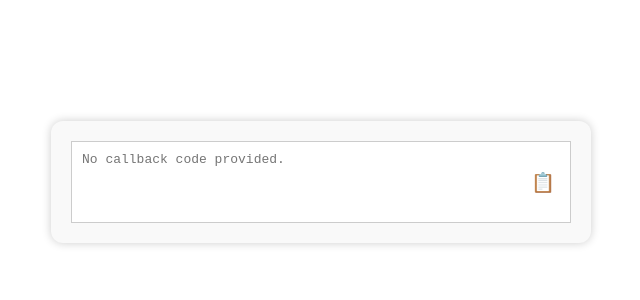
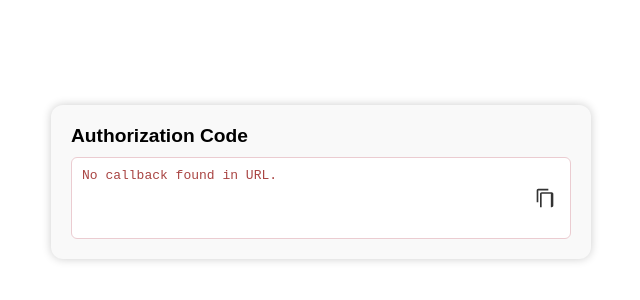
Before and after one commit to szymon-off/callback, a plain HTML site: page index.html in a window 1280 px wide. Shown: the part 218-518 px from the top of the page, without its empty margins (319-959 px from the left). Drawn offline with Linux system fonts and the light colour scheme.

Commit message:
Update index.html

```diff
--- a/index.html
+++ b/index.html
@@ -2,7 +2,7 @@
 <html lang="en">
 <head>
     <meta charset="UTF-8">
-  <title>Callback Retriever</title>
+    <title>Callback Code Helper</title>
     <style>
         body {
             margin: 0;
@@ -25,6 +25,12 @@
             transition: background 0.3s, border-radius 0.3s;
         }
 
+        h2 {
+            margin-top: 0;
+            font-size: 1.2em;
+            margin-bottom: 10px;
+        }
+
         #callbackBox {
             position: relative;
             display: flex;
@@ -34,10 +40,18 @@
         textarea {
             width: 100%;
             resize: none;
-      padding: 10px;
+            padding: 10px 40px 10px 10px;
             font-size: 1em;
             border: 1px solid #ccc;
-      transition: background 0.3s;
+            border-radius: 6px;
+            transition: background 0.3s, border-color 0.3s;
+            font-family: monospace;
+        }
+
+        textarea.error {
+            color: #a94442;
+            background-color: #f2dede;
+            border-color: #ebccd1;
         }
 
         button.copy {
@@ -45,30 +59,55 @@
             right: 10px;
             background: none;
             border: none;
-      font-size: 1.2em;
             cursor: pointer;
+            padding: 6px;
+            display: flex;
+            align-items: center;
+            justify-content: center;
+            transition: color 0.2s, transform 0.1s;
         }
 
-    #errorMsg {
-      margin-top: 10px;
-      font-weight: bold;
-      display: none;
+        button.copy svg {
+            width: 20px;
+            height: 20px;
+            fill: currentColor;
+        }
+
+        button.copy:hover {
+            color: #007bff;
+        }
+
+        button.copy:active {
+            transform: scale(0.95);
         }
     </style>
 </head>
 <body>
 <div id="container">
+    <h2 id="boxLabel">Authorization Code</h2>
     <div id="callbackBox">
         <textarea id="callback" rows="4" readonly></textarea>
-      <button class="copy" title="Copy" onclick="copyToClipboard()">📋</button>
+        <button class="copy" title="Copy" onclick="copyToClipboard()">
+            <svg viewBox="0 0 24 24">
+                <path d="M16 1H4c-1.1 0-2 .9-2 2v14h2V3h12V1zm3 4H8c-1.1 0-2 .9-2 2v16h14c1.1 0 2-.9 2-2V7c0-1.1-.9-2-2-2zm0 18H8V7h11v16z"/>
+            </svg>
+        </button>
     </div>
-    <div id="errorMsg"></div>
 </div>
 
 <script>
     const params = new URLSearchParams(window.location.search);
 
-    const callback = params.get("callback");
+    const label = params.get("label") || "Authorization Code";
+    document.getElementById("boxLabel").innerText = label;
+
+    const callback =
+        params.get("callback") ||
+        params.get("code") ||
+        params.get("token") ||
+        params.get("access_token") ||
+        params.get("auth_code");
+
     const error = params.get("error");
 
     const bgColor      = params.get("bgColor")      || "#ffffff";
@@ -76,13 +115,12 @@
     const inputColor   = params.get("inputColor")   || "#ffffff";
     const copyColor    = params.get("copyColor")    || "#333333";
     const borderRadius = params.get("borderRadius") || "12px";
-    const errorColor   = params.get("errorColor")   || "red";
+    const errorColor   = params.get("errorColor")   || "#a94442";
 
     document.body.style.background = bgColor;
+
     const container = document.getElementById("container");
-    const callbackBox = document.getElementById("callbackBox");
     const textarea = document.getElementById("callback");
-    const errorMsg = document.getElementById("errorMsg");
     const copyBtn = document.querySelector("button.copy");
 
     container.style.background = boxColor;
@@ -91,25 +129,22 @@
     copyBtn.style.color = copyColor;
 
     if (error) {
-      textarea.value = "";
-      textarea.disabled = true;
-      textarea.style.background = "#ddd";
-      errorMsg.innerText = "Error: " + error;
-      errorMsg.style.color = errorColor;
-      errorMsg.style.display = "block";
+        textarea.value = `Error: ${error}`;
+        textarea.classList.add("error");
     } else if (callback) {
         textarea.value = callback;
     } else {
-      textarea.value = "";
-      textarea.placeholder = "No callback code provided.";
+        textarea.value = "No callback found in URL.";
+        textarea.classList.add("error");
     }
 
     function copyToClipboard() {
         if (textarea.disabled) return;
         textarea.select();
-      document.execCommand("copy");
-      copyBtn.innerText = "✅";
-      setTimeout(() => copyBtn.innerText = "📋", 1500);
+        navigator.clipboard.writeText(textarea.value).then(() => {
+            copyBtn.style.color = "green";
+            setTimeout(() => copyBtn.style.color = copyColor, 1000);
+        });
     }
 </script>
 </body>
```
Lines whose indentation alone changed are shown as unchanged.
